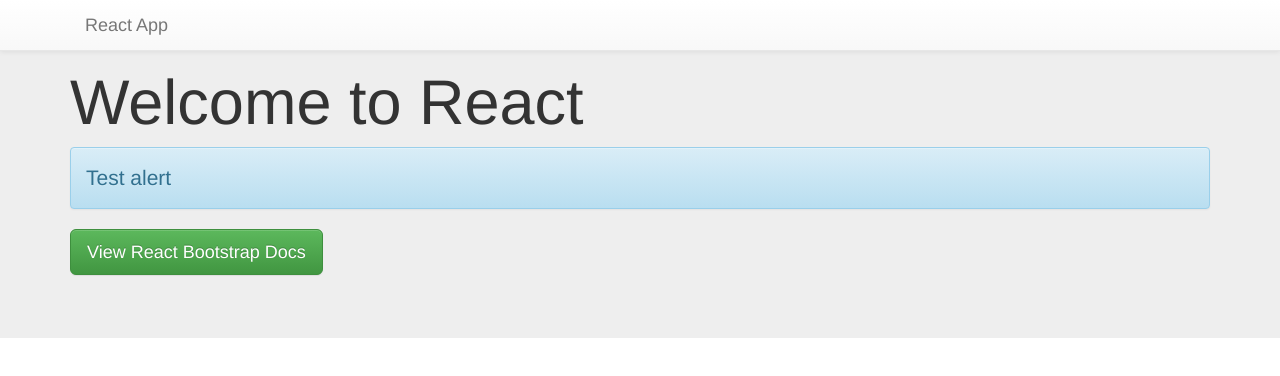
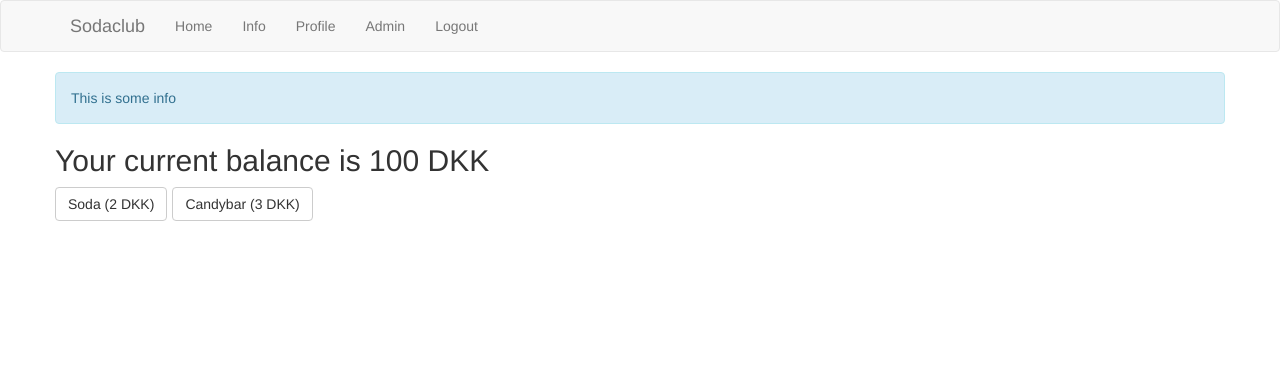
Before and after one commit to svendcsvendsen/sodaclub-frontend, a React (Create React App) app: page / in a window 1280 px wide. Shown: the top 376 px of the page. Built offline with nearby package versions, Linux system fonts and the light colour scheme.

Commit message:
Setup boilerplate layout.

```diff
--- a/src/App.js
+++ b/src/App.js
@@ -1,35 +1,34 @@
 import React, { Component } from 'react';
-import { Grid, Navbar, Jumbotron, Button, Alert } from 'react-bootstrap';
+import { Grid, Navbar, NavItem, Nav, Row, Alert, Button, ButtonToolbar } from 'react-bootstrap';
 
 class App extends Component {
   render() {
     return (
         <div>
-        <Navbar fixedTop>
-          <Grid>
+            <Navbar>
                 <Navbar.Header>
                     <Navbar.Brand>
-                <a href="/">React App</a>
+                        <a href="#home">Sodaclub</a>
                     </Navbar.Brand>
-              <Navbar.Toggle />
                 </Navbar.Header>
+                <Nav>
+                    <NavItem eventKey={1} href="#">Home</NavItem>
+                    <NavItem eventKey={1} href="#">Info</NavItem>
+                    <NavItem eventKey={1} href="#">Profile</NavItem>
+                    <NavItem eventKey={1} href="#">Admin</NavItem>
+                    <NavItem eventKey={1} href="#">Logout</NavItem>
+                </Nav>
+            </Navbar>
+            <Grid>
+                <Row>
+                    <Alert>This is some info</Alert>
+                    <h2>Your current balance is 100 DKK</h2>
+                    <ButtonToolbar>
+                    <Button>Soda (2 DKK)</Button>
+                    <Button>Candybar (3 DKK)</Button>
+                    </ButtonToolbar>
+                </Row>
             </Grid>
-        </Navbar>
-        <Jumbotron>
-          <Grid>
-            <h1>Welcome to React</h1>
-            <p>
-              <Alert>Test alert</Alert>
-              <Button
-                bsStyle="success"
-                bsSize="large"
-                href="http://react-bootstrap.github.io/components.html"
-                target="_blank">
-                View React Bootstrap Docs
-              </Button>
-            </p>
-          </Grid>
-        </Jumbotron>
         </div>
     );
   }
--- a/src/index.js
+++ b/src/index.js
@@ -4,7 +4,7 @@
 import './index.css';
 
 import 'bootstrap/dist/css/bootstrap.css';
-import 'bootstrap/dist/css/bootstrap-theme.css';
+// import 'bootstrap/dist/css/bootstrap-theme.css';
 
 ReactDOM.render(
   <App />,
```
Lines whose indentation alone changed are shown as unchanged.
